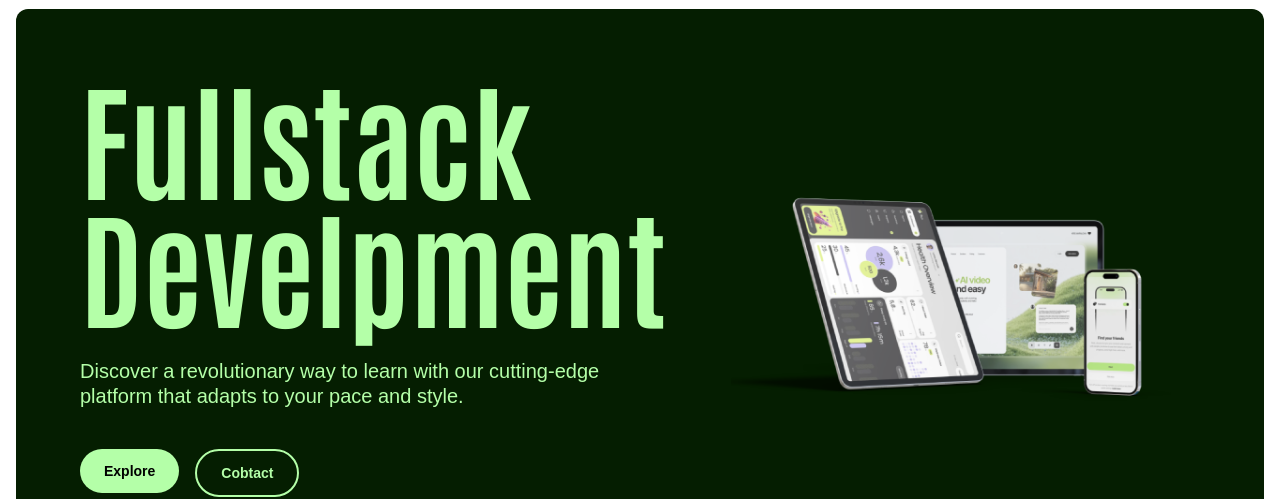
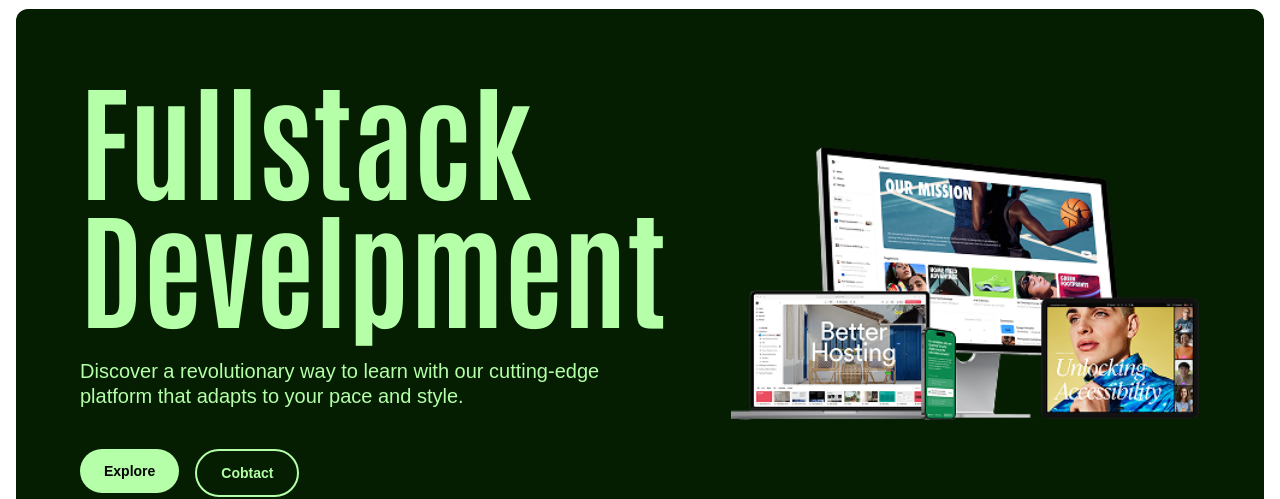
Before and after one commit to momo0327/zenitdigital2, a Next.js app: page / in a window 1280 px wide. Shown: the part 1980-2479 px from the top of the page. Built offline with nearby package versions, Linux system fonts and the light colour scheme; no server answers.

Commit message:
image fix

```diff
--- a/app/components/triHeader.tsx
+++ b/app/components/triHeader.tsx
@@ -31,7 +31,7 @@ const TriHeader = () => {
           {/* Right side - Phone Image */}
           <div className="flex-1 flex justify-center lg:justify-end relative">
             <OptimizedImage
-              src="/scene 10-2.png"
+              src="/sana-learn-1 2.png"
               alt="Fullstack development - Complete end-to-end solutions from frontend to backend infrastructure"
               width={800}
               height={480}
```
